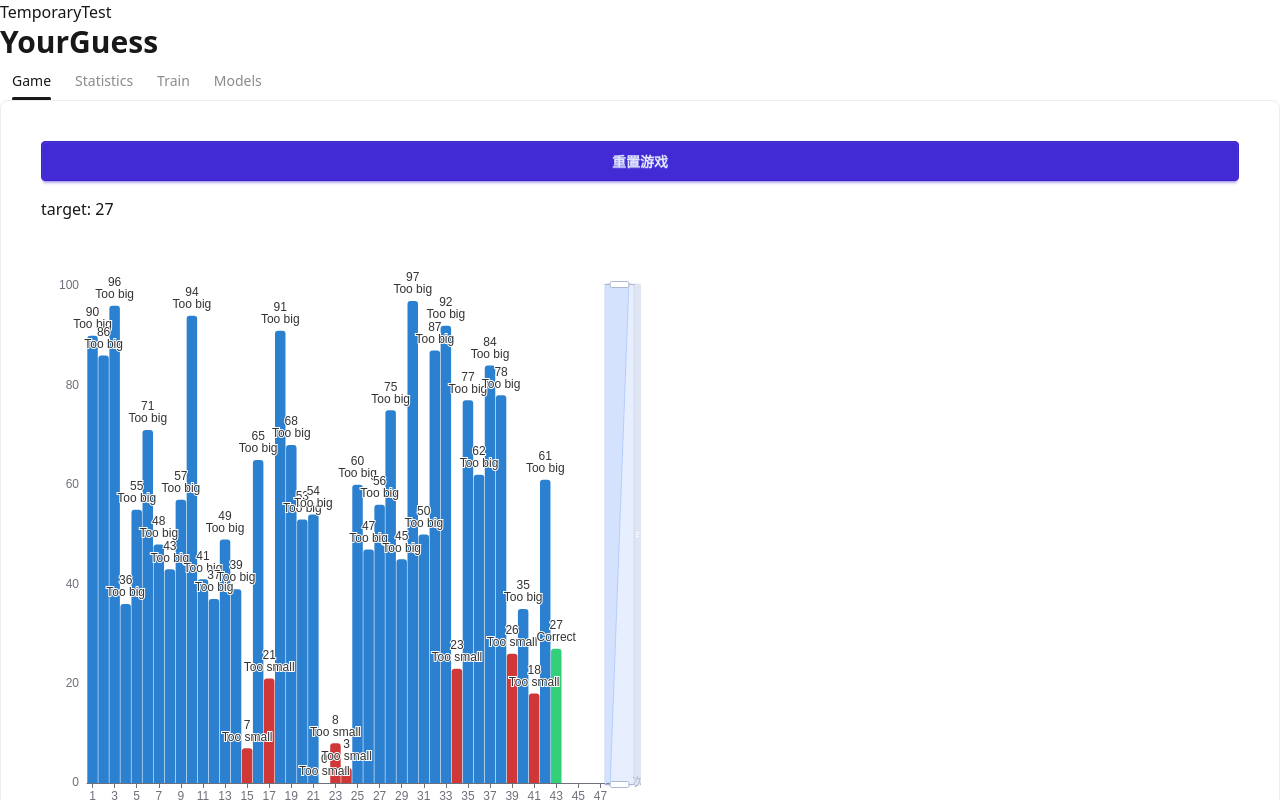
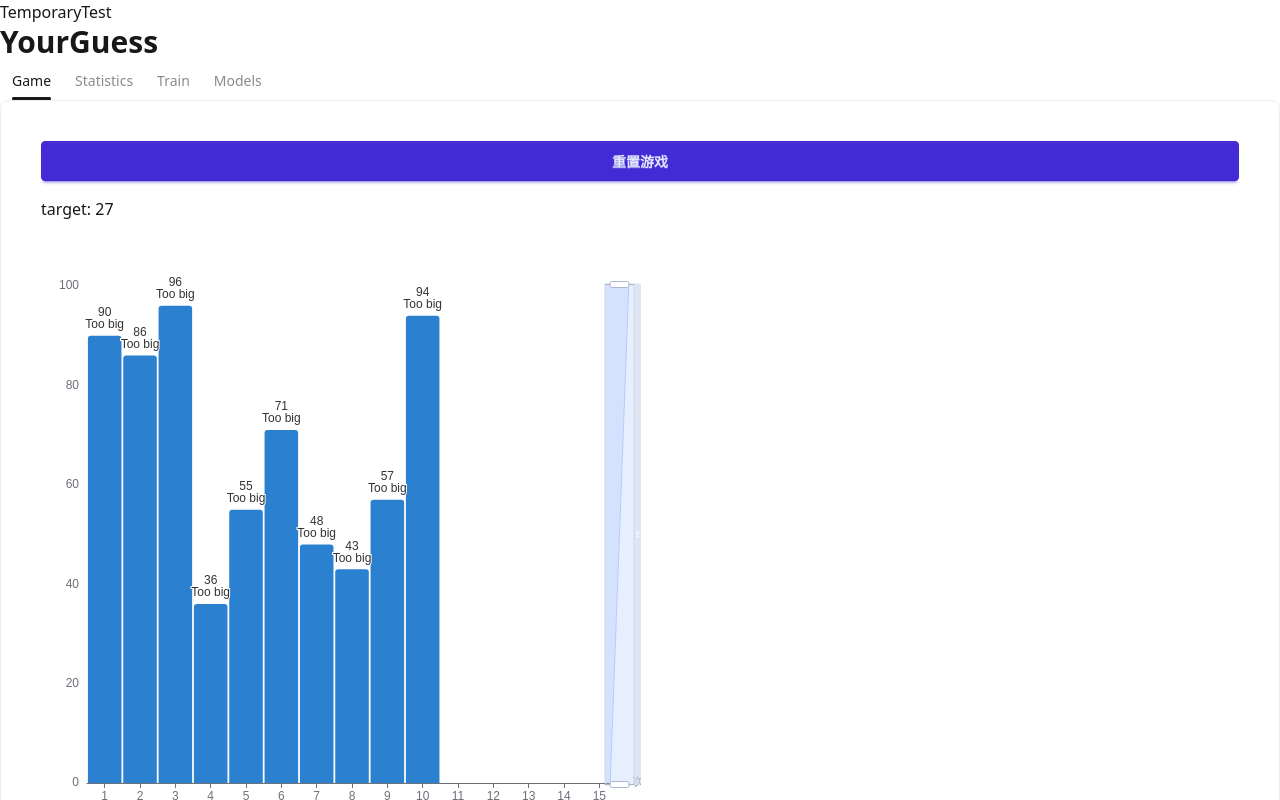
Before and after one commit to cloudblaze123/YourGuess, a Vue app: page / in a window 1280 px wide. Shown: the top 800 px of the page. Built offline with nearby package versions, Linux system fonts and the light colour scheme; the HTML template or start-up script is replaced by a standard one.

Commit message:
小更新：【Game】新增【最大猜数次数】属性

```diff
--- a/src/game/game.ts
+++ b/src/game/game.ts
@@ -30,6 +30,9 @@ export class Game{
 
     min:number = 1;
     max:number = 100;
+
+    // 最大猜数次数，达到此次数后游戏结束
+    maxGuessCount:number = 10;
 
     history:{ guess:number, result:Result }[] = [];
 
@@ -74,6 +77,11 @@ export class Game{
 
 
     isGameOver():boolean{
+        if(this.history.length >= this.maxGuessCount){
+            console.log("max guess count reached");
+            return true;
+        }
+
         if(this.history.length > 0){
             const lastResult = this.history[this.history.length - 1].result;
             if(lastResult === Result.CORRECT){
```
